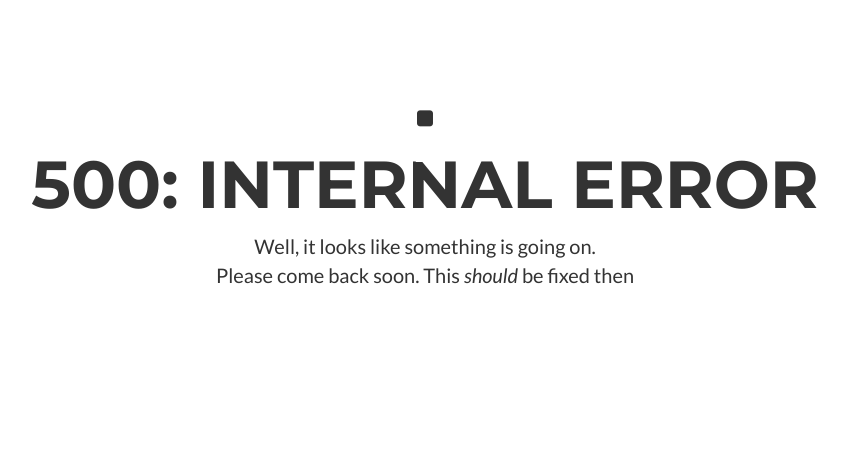
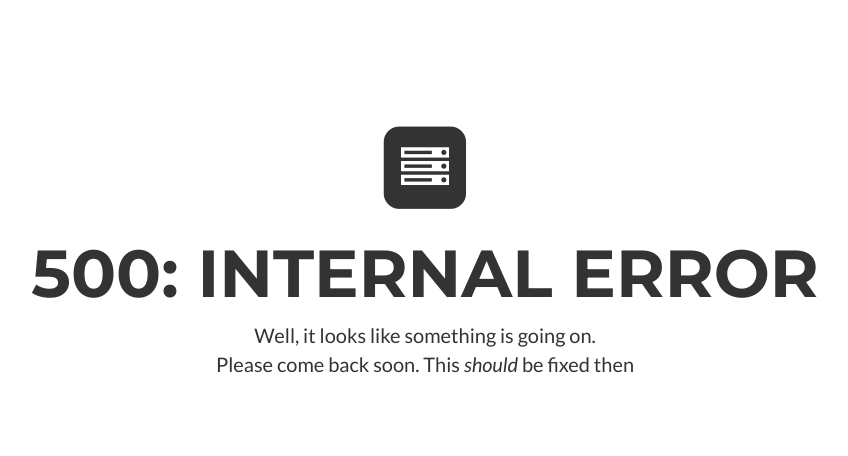
Before and after one commit to PCGeekBrain/personal-website, a Django app: template homepage/templates/homepage/500.html in a window 1280 px wide. Shown: the part 100-556 px from the top of the page, without its empty margins (215-1063 px from the left). Run offline with Django 3.2, Linux system fonts and the light colour scheme; the template is opened without the code that fills it, so the values that code supplies are empty; some libraries are stand-ins or nearby versions.

Commit message:
more updates

```diff
--- a/homepage/templates/homepage/404.html
+++ b/homepage/templates/homepage/404.html
@@ -96,10 +96,12 @@
         <div class="container fullheight">
             <div class="row">
                 <div class="col-lg-12 animated fadeInDown">
+                    <h1>
                     <span class="fa-stack fa-lg">
-                        <i class="fa fa-square fa-stack-5x"></i>
-                        <i class="fa fa-terminal fa-stack-3x fa-inverse"></i>
+                        <i class="fa fa-square fa-stack-2x"></i>
+                        <i class="fa fa-terminal fa-stack-1x fa-inverse"></i>
                     </span>
+                    </h1>
                     <div class="intro-text">
                         <h4><span class="name" id="title">404: command not found</span></h4>
                         <p>Looks like you got a little lost my friend :-(</p>
--- a/homepage/templates/homepage/500.html
+++ b/homepage/templates/homepage/500.html
@@ -96,10 +96,10 @@
         <div class="container fullheight">
             <div class="row">
                 <div class="col-lg-12 animated fadeInDown">
-                    <span class="fa-stack fa-lg">
-                        <i class="fa fa-square fa-stack-5x"></i>
-                        <i class="fa fa-server fa-stack-3x fa-inverse"></i>
-                    </span>
+                    <h1><span class="fa-stack fa-lg">
+                        <i class="fa fa-square fa-stack-2x"></i>
+                        <i class="fa fa-server fa-stack-1x fa-inverse"></i>
+                    </span></h1>
                     <div class="intro-text">
                         <span class="name" id="title">500: Internal Error</span>
                         <p>Well, it looks like something is going on.<br>Please come back soon. This <i>should</i> be fixed then</p>
```
